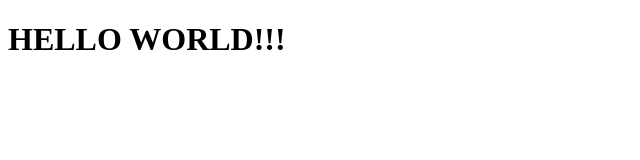
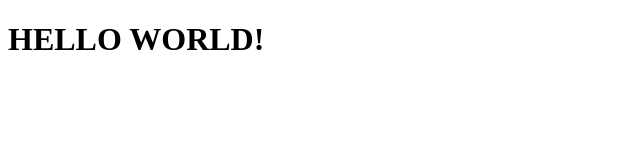
Before and after one commit to VYPIR99/Coursera-test, a plain HTML site: page site/index.html in a window 1280 px wide. Shown: the full height of the page, 0-640 px from the left. Drawn offline with Linux system fonts and the light colour scheme.

Commit message:
additional changes

```diff
--- a/site/index.html
+++ b/site/index.html
@@ -8,6 +8,6 @@
     </style>
    </head>
    <body>
-    <h1>HELLO WORLD!!!</h1>
+    <h1>HELLO WORLD!</h1>
    </body>
  </html>
```
